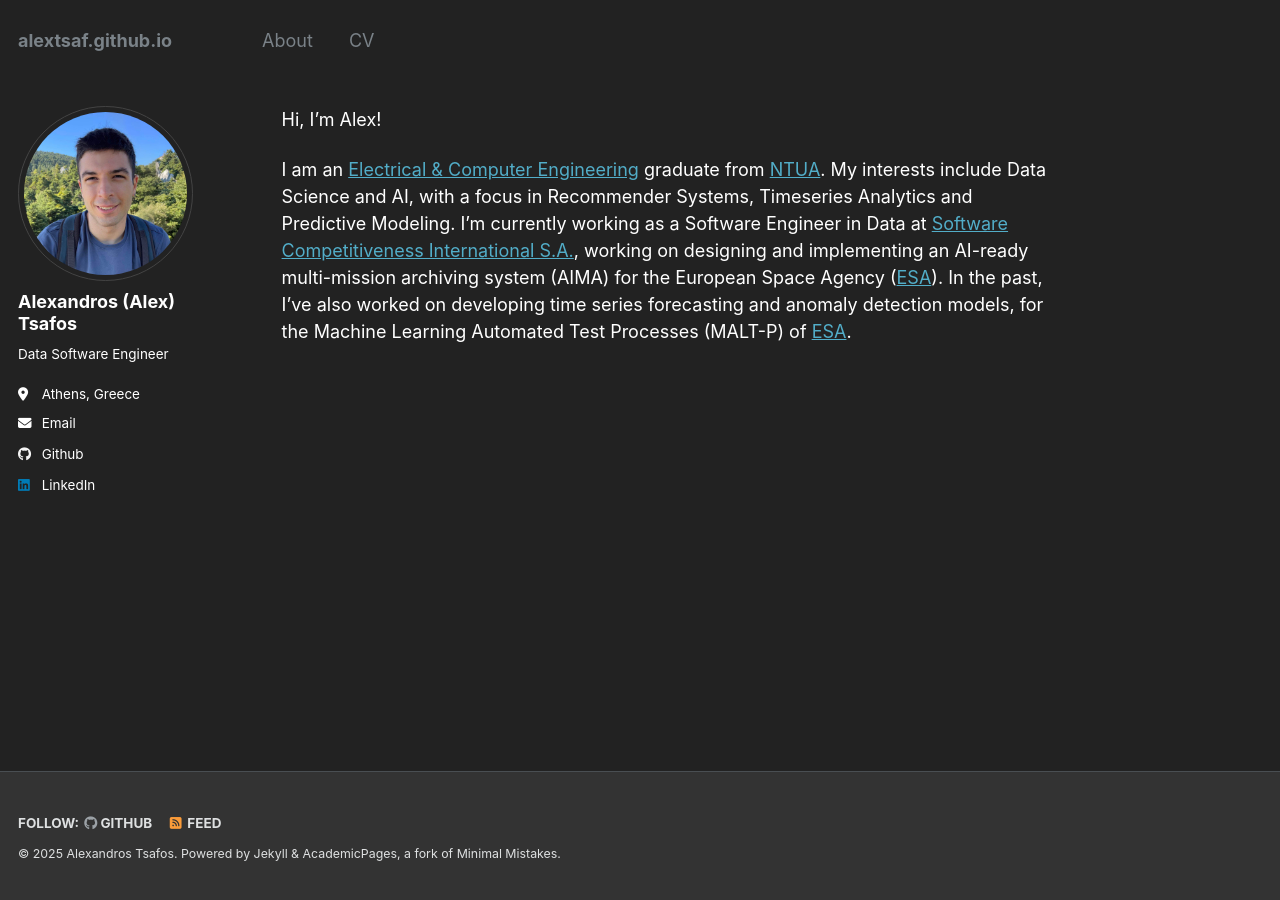
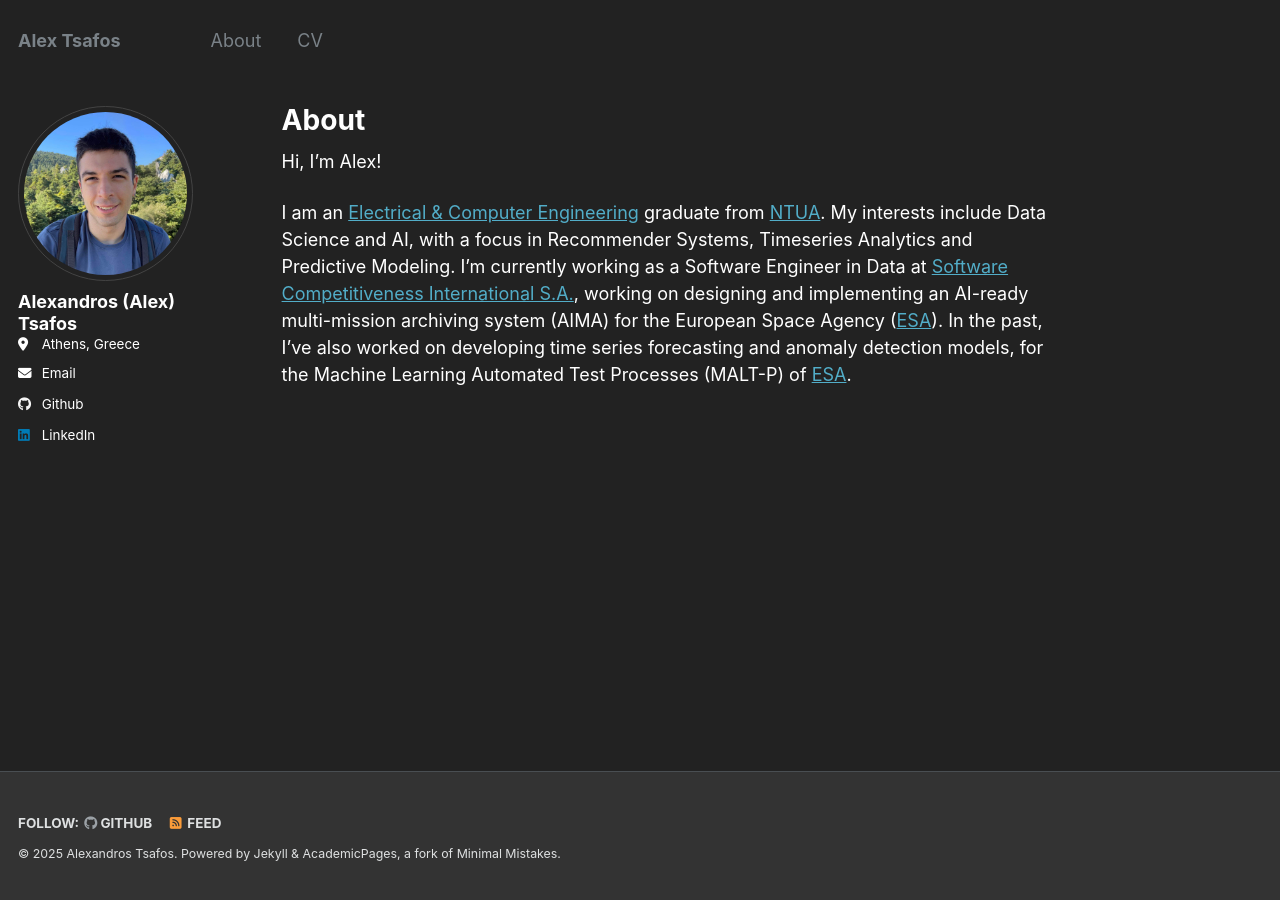
Before and after one commit to alextsaf/alextsaf.github.io, a Jekyll site: the page built from _pages/about.md, in a window 1280 px wide. Built offline with Jekyll 4.4.1, drawn with Linux system fonts in a browser that asks for light colours.

Commit message:
Re-added titles, the correct way

```diff
--- a/_config.yml
+++ b/_config.yml
@@ -8,7 +8,7 @@
 
 # Basic Site Settings
 locale                   : "en-US"
-title                    : #"Alexandros (Alex) Tsafos"
+title                    : "Alex Tsafos"
 title_separator          : "-"
 name                     : &name "Alexandros Tsafos"
 description              : &description "Data Software Engineer"
@@ -24,7 +24,7 @@ author:
   avatar           : "profile.png"
   name             : "Alexandros (Alex) Tsafos"
   pronouns         : # example: "she/her"
-  bio              : "Data Software Engineer"
+  bio              : #"Data Software Engineer"
   location         : "Athens, Greece"
   employer         : #"Red Brick University"
   uri              : # URL
--- a/_pages/about.md
+++ b/_pages/about.md
@@ -1,6 +1,6 @@
 ---
 permalink: /
-title: #
+title: About
 author_profile: true
 redirect_from:
   - /about/
```
Also changed, not shown: _pages/cv.md (+1 -1 lines).
